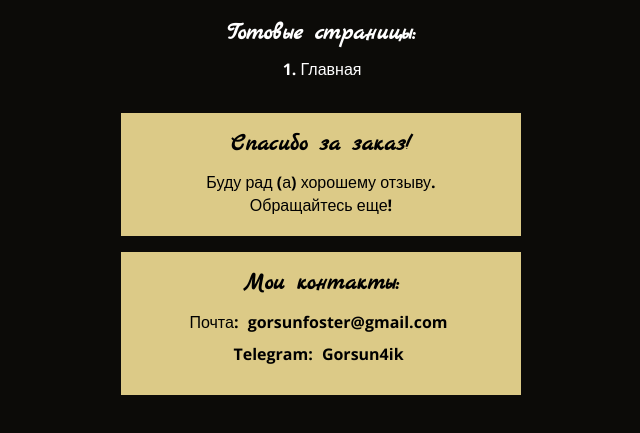
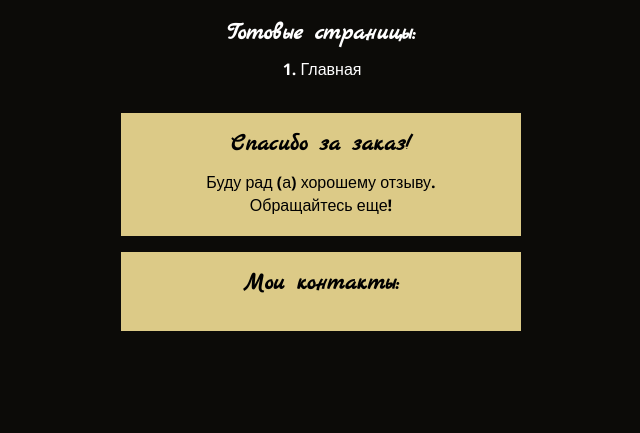
Before and after one commit to Gorsun4ic/mctayasi, a plain HTML site: page index.html in a window 1280 px wide. Shown: the part 111-544 px from the top of the page, without its empty margins (319-959 px from the left). Drawn offline with nearby package versions, Linux system fonts and the light colour scheme.

Commit message:
Update index.html

```diff
--- a/index.html
+++ b/index.html
@@ -24,8 +24,6 @@
 		</div>
 		<div class="rootpage__contacts">
 			<h2>Мои контакты:</h2>
-			<p>Почта: <a href="mailto:gorsunfoster@gmail.com">gorsunfoster@gmail.com</a></p>
-			<p>Telegram: <a href="https://t.me/Gorsun4ik">Gorsun4ik</a></p>
 		</div>
 	</div>
 </body>
```
